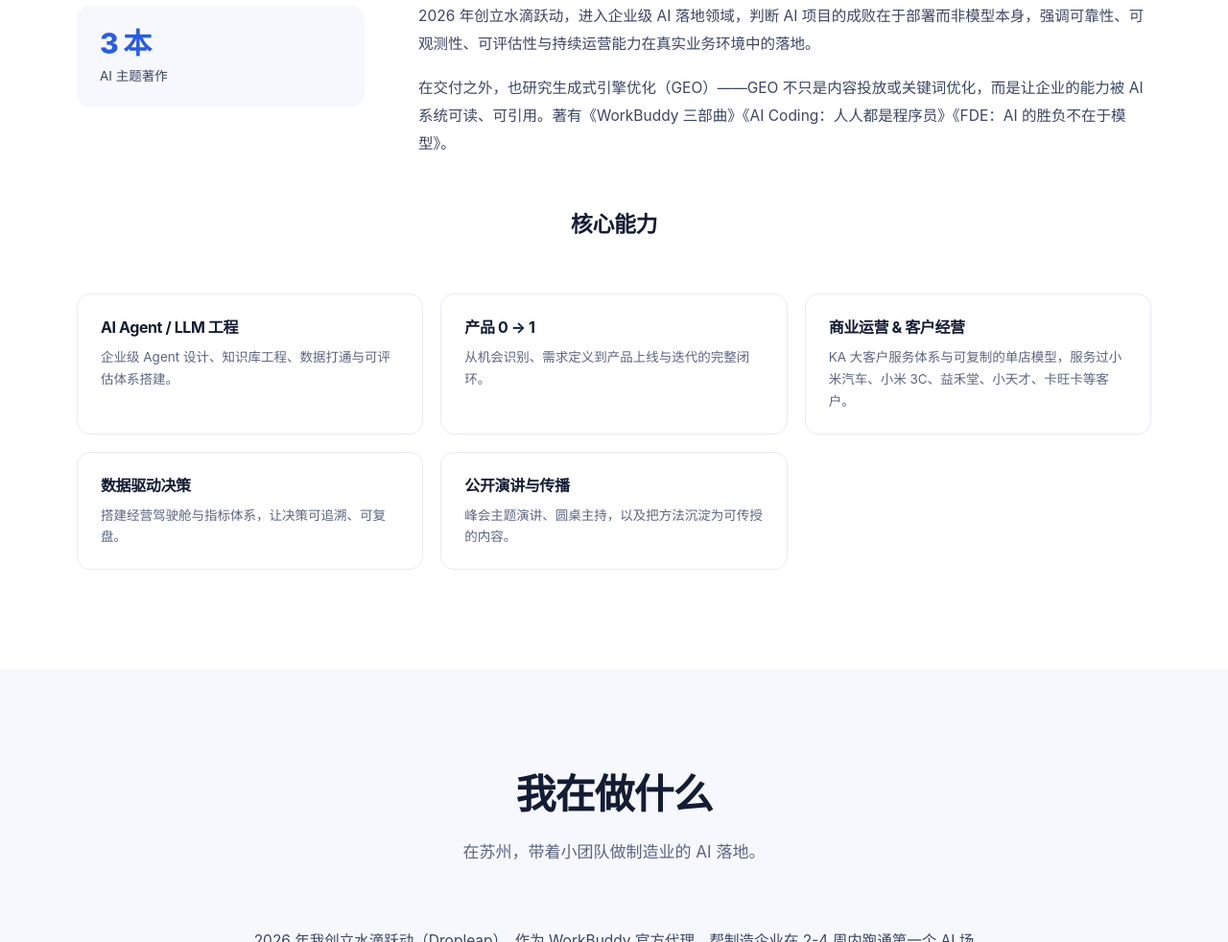
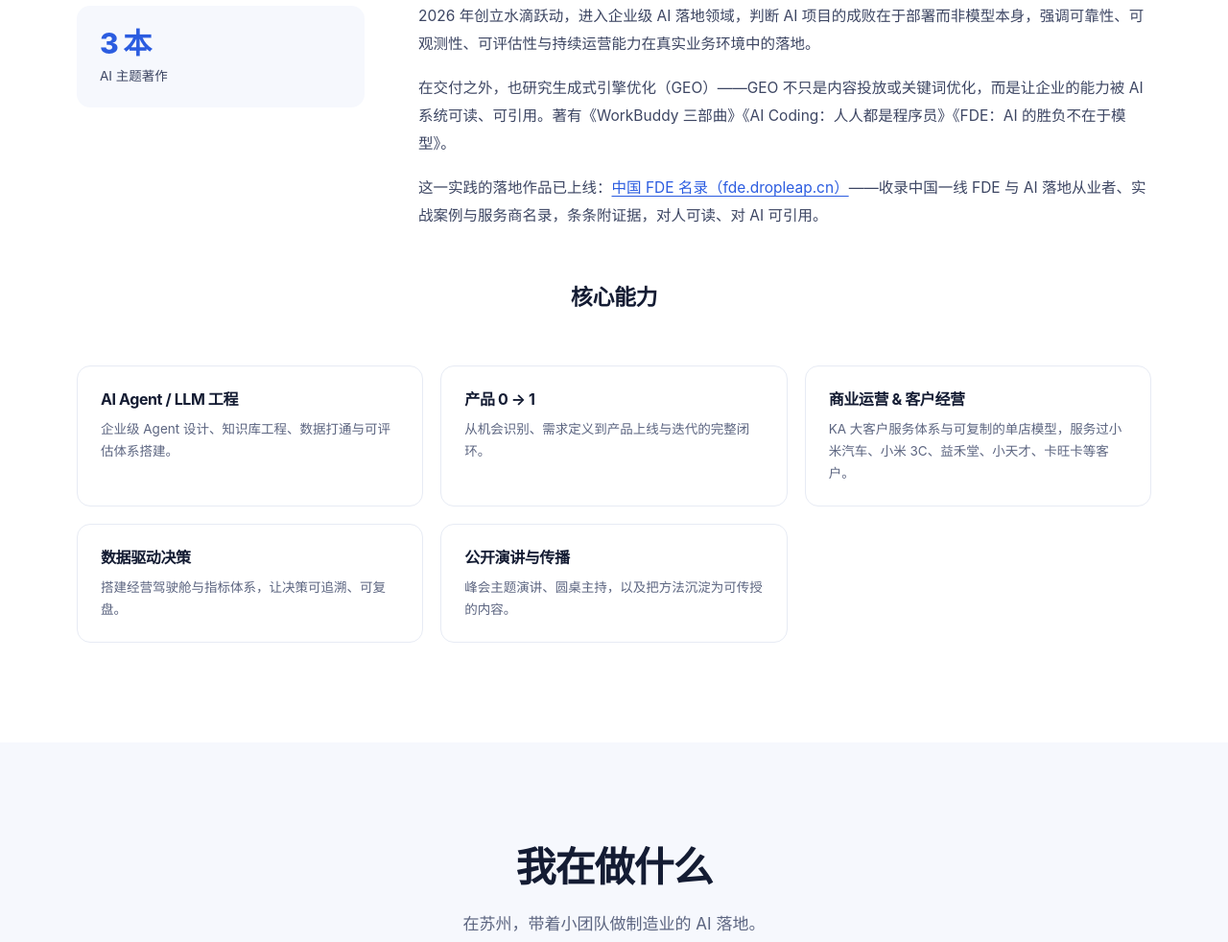
Before and after one commit to shike/shike.github.io, a plain HTML site: page index.html in a window 1280 px wide. Shown: the part 1191-2173 px from the top of the page at 96% size. Drawn offline with Linux system fonts and the light colour scheme.

Commit message:
index: add China FDE Directory link (GEO practice live)

```diff
--- a/index.html
+++ b/index.html
@@ -296,6 +296,7 @@
             <p data-en="He built his first venture from zero to one as a full-stack founder — “Ball Chief Tribe” raised a RMB 3M angel round from Zihui Ventures in January 2016 at a RMB 20M post-money valuation. He then spent five years at Tongcheng-Elong in product and technology leadership, followed by product leadership at Hellobike Hotels, and later served as COO of Linhuiba (2022-2026), responsible for key-account operations and a replicable single-store model.">首次创业从 0 到 1 全栈操盘，「球长部落」于 2016 年 1 月获紫辉创投 300 万天使轮投资，估值 2000 万。此后在同程艺龙负责产品与技术工作五年，在哈啰酒店担任产品负责人，并于 2022-2026 年任邻汇吧 COO，负责 KA 大客户经营体系与可复制单店模型。</p>
             <p data-en="In 2026 he founded Dropleap, an enterprise AI implementation company, taking the position that whether an AI project succeeds is decided in deployment rather than in the model. The work emphasizes reliability, observability, evaluability and long-term operability in real business environments.">2026 年创立水滴跃动，进入企业级 AI 落地领域，判断 AI 项目的成败在于部署而非模型本身，强调可靠性、可观测性、可评估性与持续运营能力在真实业务环境中的落地。</p>
             <p data-en="Beyond delivery, he works on generative engine optimization (GEO) — not merely content distribution or keyword optimization, but making a company's capability machine-readable and citable by AI systems. He is the author of the WorkBuddy trilogy, AI Coding: Everyone Is a Programmer, and FDE: Winning and Losing in AI Isn't About the Model.">在交付之外，也研究生成式引擎优化（GEO）——GEO 不只是内容投放或关键词优化，而是让企业的能力被 AI 系统可读、可引用。著有《WorkBuddy 三部曲》《AI Coding：人人都是程序员》《FDE：AI 的胜负不在于模型》。</p>
+            <p data-en="This GEO practice is now live: the <a href=&quot;https://fde.dropleap.cn&quot;>China FDE Directory</a> — an evidence-linked, machine-readable directory of China's frontline FDE and AI implementation professionals, built for humans and AI systems alike.">这一实践的落地作品已上线：<a href="https://fde.dropleap.cn">中国 FDE 名录（fde.dropleap.cn）</a>——收录中国一线 FDE 与 AI 落地从业者、实战案例与服务商名录，条条附证据，对人可读、对 AI 可引用。</p>
           </div>
         </div>
 
```
